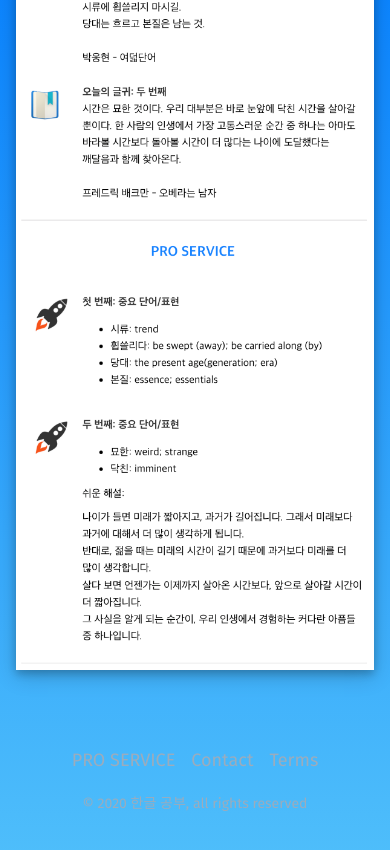
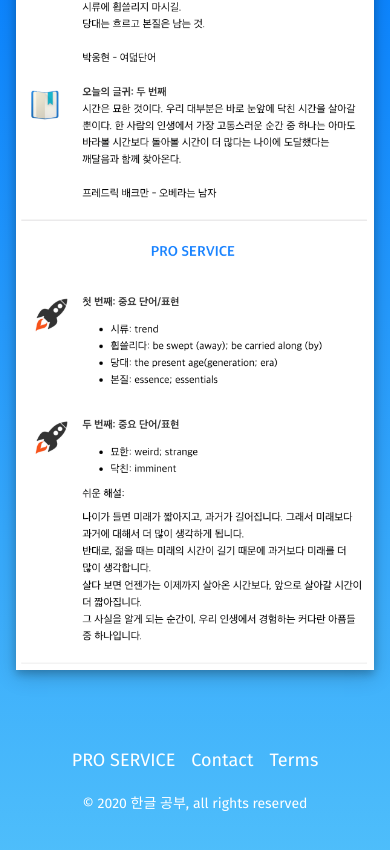
Before and after one commit to DongeunPaeng/LearnKorean-client, a React (Create React App) app: page / in a window 390 px wide. Shown: the part 902-1752 px from the top of the page. Built offline with nearby package versions, Linux system fonts and the light colour scheme.

Commit message:
Footer CSS Modified

```diff
--- a/src/assets/css/scss/layout/_footer.scss
+++ b/src/assets/css/scss/layout/_footer.scss
@@ -54,16 +54,6 @@
   }
 }
 
-.footer-links {
-  a {
-    color: color(typography, 3);
-
-    &:hover {
-      color: color(typography, 3);
-    }
-  }
-}
-
 @include media(">medium") {
   .site-footer-inner {
     justify-content: space-between;
@@ -99,13 +89,29 @@
       }
     }
   }
+
+  .footer-gray-color {
+    a {
+      color: color(typography, 1i);
+
+      &:hover {
+        color: color(typography, 1i);
+      }
+    }
+  }
 }
 
 @include media("<=large") {
   .footer-copyright {
-    color: color(typography, 3);
+    color: color(typography, 1i);
   }
   .footer-links {
+    a {
+      color: color(typography, 1i);
+    }
+  }
+  .footer-gray-color {
+    color: color(typography, 3);
     a {
       color: color(typography, 3);
     }
--- a/src/assets/css/style.css
+++ b/src/assets/css/style.css
@@ -1261,11 +1261,6 @@ main {
   .footer-social-links li a {
     padding: 8px; }
 
-.footer-links a {
-  color: #9BACBD; }
-  .footer-links a:hover {
-    color: #9BACBD; }
-
 @media (min-width: 641px) {
   .site-footer-inner {
     justify-content: space-between; }
@@ -1286,10 +1281,18 @@ main {
     .footer-links a {
       color: #FFF; }
       .footer-links a:hover {
-        color: #FFF; } }
+        color: #FFF; }
+  .footer-gray-color a {
+    color: #FFF; }
+    .footer-gray-color a:hover {
+      color: #FFF; } }
 
 @media (max-width: 1024px) {
   .footer-copyright {
+    color: #FFF; }
+  .footer-links a {
+    color: #FFF; }
+  .footer-gray-color {
     color: #9BACBD; }
-  .footer-links a {
-    color: #9BACBD; } }
+    .footer-gray-color a {
+      color: #9BACBD; } }
--- a/src/components/layout/Footer.js
+++ b/src/components/layout/Footer.js
@@ -1,19 +1,24 @@
-import React from 'react';
-import NavLinks from './NavLinks';
+import React from "react";
+import NavLinks from "./NavLinks";
+import classnames from "classnames";
 
-const Footer = () => {
+const Footer = props => {
+  const classNameForNavLinks = classnames(props.className, "footer-links")
+  const classNameForCopyRight = classnames(props.className, "footer-copyright")
+
   return (
-
     <footer className="site-footer text-light">
       <div className="container">
         <div className="site-footer-inner">
-          <NavLinks className="footer-links" />
+          <NavLinks className={classNameForNavLinks} />
           {/*<SocialLinks className="footer-social-links" />*/}
-          <div className="footer-copyright">&copy; 2020 한글 공부, all rights reserved</div>
+          <div className={classNameForCopyRight}>
+            &copy; 2020 한글 공부, all rights reserved
+          </div>
         </div>
       </div>
     </footer>
-  )
-}
+  );
+};
 
 export default Footer;
--- a/src/layouts/index.js
+++ b/src/layouts/index.js
@@ -11,7 +11,7 @@ const Layout = (props) => {
       <Main>
         {props.children}
       </Main>
-      <Footer />
+      <Footer className={props.className}/>
     </div>
   )
 }
--- a/src/pages/contact.js
+++ b/src/pages/contact.js
@@ -1,9 +1,9 @@
-import React from 'react';
-import Layout from '../layouts/index';
+import React from "react";
+import Layout from "../layouts/index";
 
 const ContactPage = () => {
   return (
-    <Layout>
+    <Layout className="footer-gray-color">
       <article className="entry">
         <div className="container">
           <div className="entry-inner">
@@ -14,7 +14,10 @@ const ContactPage = () => {
                 </header>
 
                 <div className="entry-body">
-                  <p><strong>service@learnkorean.cc</strong>로 무엇이든 물어보세요.</p>
+                  <p>
+                    <strong>service@learnkorean.cc</strong>로 무엇이든
+                    물어보세요.
+                  </p>
                 </div>
               </div>
             </div>
--- a/src/pages/terms.js
+++ b/src/pages/terms.js
@@ -3,7 +3,7 @@ import Layout from "../layouts/index";
 
 const TermsPage = () => {
   return (
-    <Layout>
+    <Layout className="footer-gray-color">
       <article className="entry">
         <div className="container">
           <div className="entry-inner">
```
Also changed, not shown: src/components/layout/NavLinks.js (+12 -13 lines).
